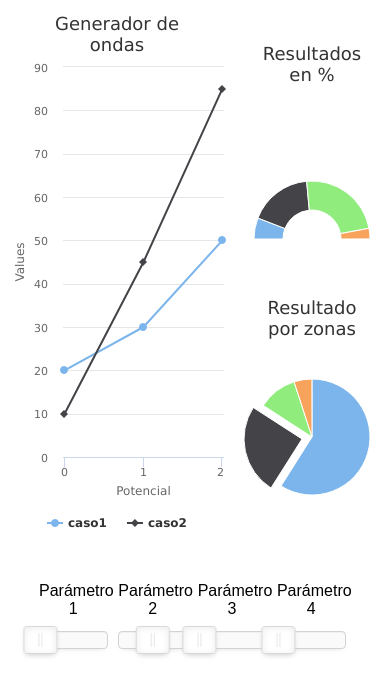
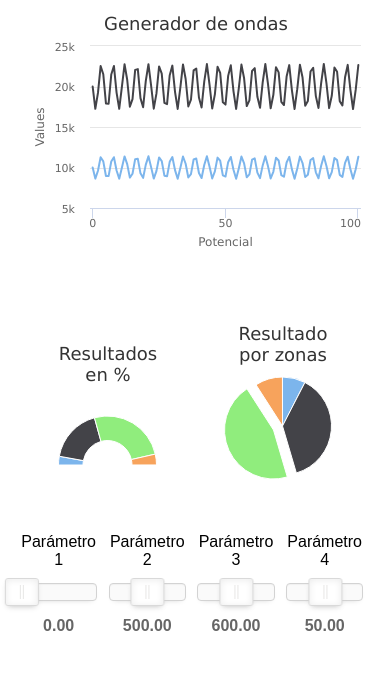
Before and after one commit to RogerCastillo877/Calculo-de-datos, a plain HTML site: page index.html in a window 390 px wide. Drawn offline with Linux system fonts and the light colour scheme.

Commit message:
Responsive

```diff
--- a/css/estilos.css
+++ b/css/estilos.css
@@ -60,3 +60,28 @@ html, body {
     font-weight: bold;
     color: #666666;
 }
+
+@media screen and (max-width: 600px){
+    #container_graph{
+        width: 90%;
+        margin: 0 auto;
+        height: 500px;
+    }
+    #col1, #col2{
+        display: block;
+        width: 100%;
+        height: 300px;
+    }
+    #chart_donut, #chart_pie{
+        display: inline-block;
+        width: 50%;
+        height: 200px;
+    }
+    #container_controls{
+        width: 90%;
+        margin: 0 auto;
+    }
+    #container_slider{
+        margin-right: 4%;
+    }
+}
--- a/js/charts.js
+++ b/js/charts.js
@@ -5,6 +5,13 @@ $(function(){
             text: "Generador de ondas",
             x: 0,
             y: 20,
+        },
+        chart: {
+            events: {
+                load: function(){
+                    chartOk();
+                }
+            }
         },
         // Este es para ocultar el letrero de "Highcharts.com"
         credits: {
@@ -28,10 +35,10 @@ $(function(){
         },
         series: [{
             name: 'caso1',
-            data: [20, 30, 50]
+            data: []
         }, {
             name: 'caso2',
-            data: [10, 45, 85]
+            data: []
         }]
     });
 
@@ -40,6 +47,11 @@ $(function(){
             plotBackgroundColor: null,
             plotBorderWidth: 0,
             plotShadow: false,
+            events: {
+                load: function(){
+                    chartOk();
+                }
+            }
         },
         credits: {
             enabled: false
@@ -74,10 +86,10 @@ $(function(){
             name: 'Porciento',
             innerSize: '50%',
             data: [
-                ['Val. 1', 20],
-                ['Val. 2', 60],
-                ['Val. 3', 80],
-                ['Val. 4', 10]
+                ['Val. 1', 0],
+                ['Val. 2', 0],
+                ['Val. 3', 0],
+                ['Val. 4', 0]
             ]
         }]
     });
@@ -88,6 +100,11 @@ $(function(){
             plotBorderWidth: null,
             plotShadow: false,
             type: 'pie',
+            events: {
+                load: function(){
+                    chartOk();
+                }
+            }
         },
         title: {
             text: 'Resultado por zonas',
@@ -123,18 +140,18 @@ $(function(){
             colorByPoint: true,
             data: [{
                 name: 'Zona 1',
-                y: 56.33
+                y: 0
             }, {
                 name: 'Zona 2',
-                y: 24.03,
+                y: 0
+            },{
+                name: 'Zona 3',
+                y: 0,
                 sliced: true,
                 selected: true
             },{
-                name: 'Zona 3',
-                y: 10.38
-            },{
                 name: 'Zona 4',
-                y: 4.77
+                y: 0
             }]
         }]
     });
--- a/js/main.js
+++ b/js/main.js
@@ -1,7 +1,17 @@
 var slider1, slider2, slider3, slider4;
-
+var chart_main, chart_donut, chart_pie;
 
 $(document).ready(function(){
+
+    $(window).resize(function(){
+        window.controlSize();
+    });
+});
+
+function initCharts(){
+    chart_main = $("#chart_main").highcharts();
+    chart_donut = $("#chart_donut").highcharts();
+    chart_pie = $("#chart_pie").highcharts();
 
     slider1 = document.getElementById("param1");
     noUiSlider.create(slider1, {
@@ -25,7 +35,7 @@ $(document).ready(function(){
 
     slider3 = document.getElementById("param3");
     noUiSlider.create(slider3, {
-        start:0,
+        start: 600,
         range: {
             "min": 400,
             "max": 800
@@ -35,11 +45,98 @@ $(document).ready(function(){
 
     slider4 = document.getElementById("param4");
     noUiSlider.create(slider4, {
-        start:0,
+        start: 50,
         range: {
             "min": 0,
             "max": 100
         },
         step: 1,
     });
-});
+
+    slider1.noUiSlider.on("update", function(values, handle){
+        $(slider1).parent().find(".valor").html(values[0]);
+    });
+    slider2.noUiSlider.on("update", function(values, handle){
+        $(slider2).parent().find(".valor").html(values[0]);
+    });
+    slider3.noUiSlider.on("update", function(values, handle){
+        $(slider3).parent().find(".valor").html(values[0]);
+    });
+    slider4.noUiSlider.on("update", function(values, handle){
+        $(slider4).parent().find(".valor").html(values[0]);
+    });
+
+     slider1.noUiSlider.on("change", function(values, handle){
+        procesaValores();
+    });
+    slider2.noUiSlider.on("change", function(values, handle){
+        procesaValores();
+    });
+    slider3.noUiSlider.on("change", function(values, handle){
+        procesaValores();
+    });
+    slider4.noUiSlider.on("change", function(values, handle){
+        procesaValores();
+    });
+
+    procesaValores();
+    controlSize();
+}
+
+function procesaValores(){
+    var sl1 = slider1.noUiSlider.get();
+    var sl2 = slider2.noUiSlider.get();
+    var sl3 = slider3.noUiSlider.get();
+    var sl4 = slider4.noUiSlider.get();
+
+    var serie1 = [], serie2 = [];
+    for(var i=0; i<=100; i++){
+         val1 = 1000 + 50 * Math.sin( sl1 * 2 );
+         val1 =  100* Math.sin( val1 * i * Math.pow(sl2, 2) );
+        val1 = val1 / Math.pow(sl3, 2);
+        val1 = 100 + val1 * 1000 * sl4;
+        val1 = Math.round(100 * val1);
+        serie1.push(val1);
+        serie2.push(2 * val1 + Math.sin( sl1 * 2 ));
+    }
+
+    chart_main.series[0].setData(serie1, true);
+    chart_main.series[1].setData(serie2, true);
+
+        var serie3 = [];
+        serie3.push(["Val. 1", 40000 + (sl1 * 100)]);
+        serie3.push(["Val. 2", sl2 * sl2]);
+        serie3.push(["Val. 3", sl3 * sl3]);
+        serie3.push(["Val. 4", sl4 / (sl1 + 10)]);
+        chart_donut.series[0].setData(serie3, true);
+
+        var serie4 = [];
+        serie4.push(["Resultado. 1", 100 + (sl1 * 2)]);
+        serie4.push(["Resultado. 2", Number(sl2)]);
+        serie4.push(["Resultado. 3", Number(sl3)]);
+        serie4.push(["Resultado. 4", 20 + sl4 * 2]);
+        chart_pie.series[0].setData(serie4, true);
+}
+
+var cargadas = 0;
+function chartOk(){
+    cargadas ++;
+    if(cargadas >= 3){
+        initCharts();
+    }
+}
+
+var ancho = true;
+function controlSize(){
+    if($(window).width() < 600){
+        if(ancho){
+            chart_main.legend.group.hide();
+            ancho = false;
+        }
+    }else{
+        if(!ancho){
+            chart_main.legend.group.show();
+            ancho = true;
+        }
+    }
+}
```
